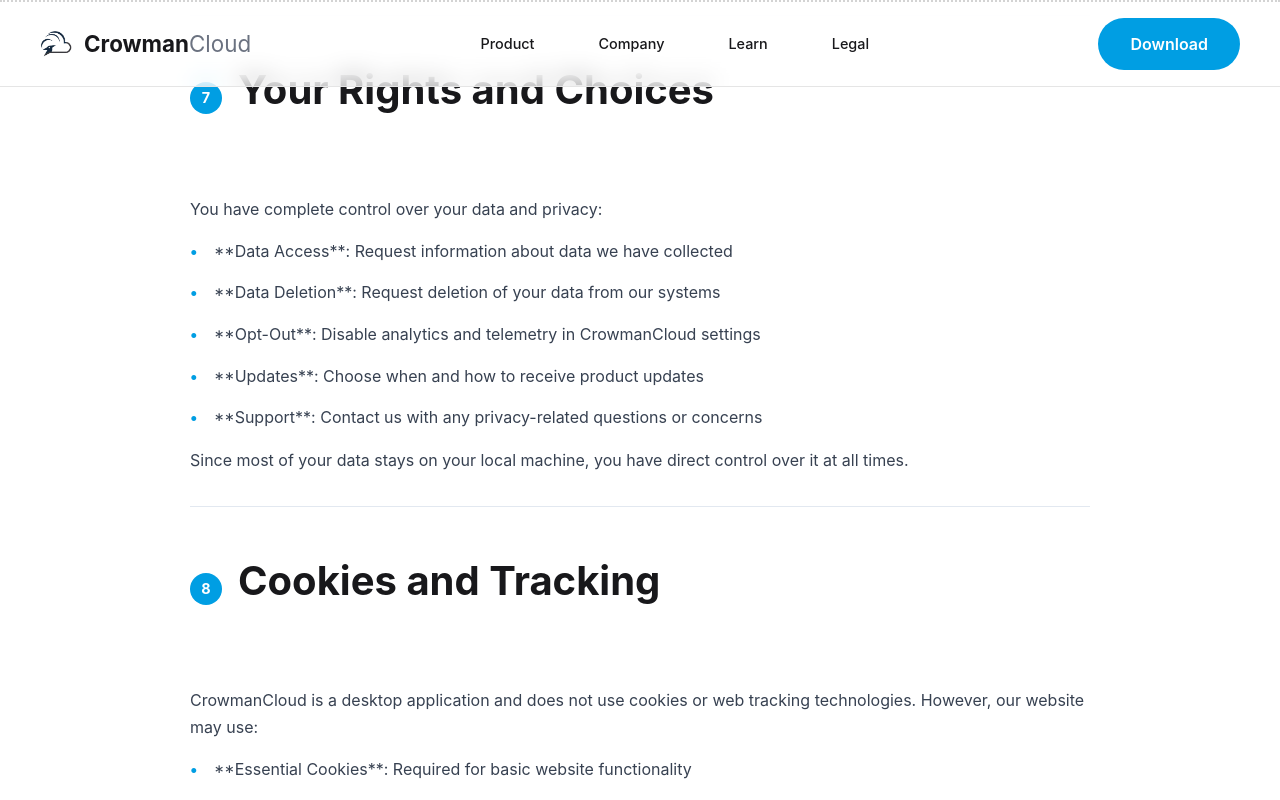
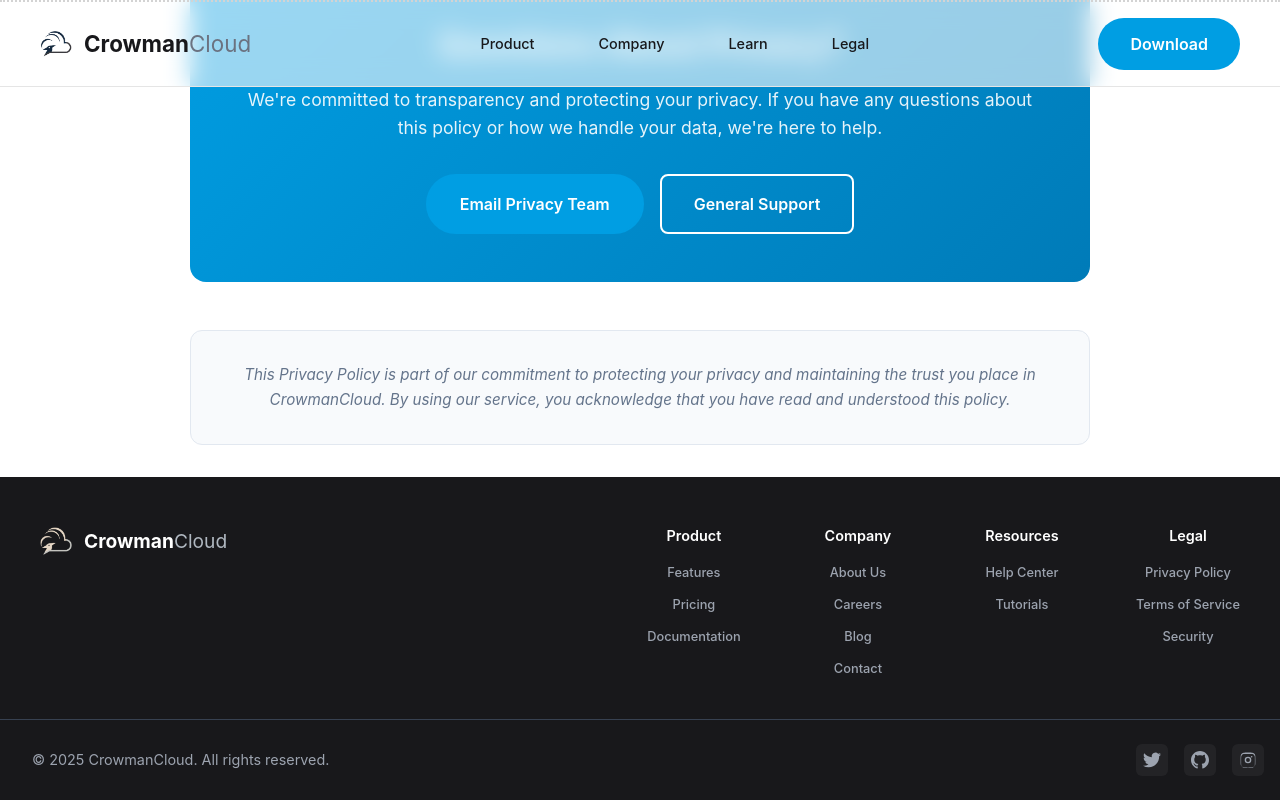
Before and after one commit to shivammm21/crowmancloud-web-deploy, a React (Vite) app: page / in a window 1280 px wide. Both pictures are taken after a click on the link "Privacy Policy". Built offline with nearby package versions, Linux system fonts and the light colour scheme.

Commit message:
crowmancloud web issue solved

```diff
--- a/src/components/Privacy.css
+++ b/src/components/Privacy.css
@@ -141,12 +141,12 @@
 
 /* Privacy Content */
 .privacy-content {
-  margin-bottom: 3rem;
+  margin-bottom: 2rem;
 }
 
 .privacy-section {
-  margin-bottom: 3rem;
-  padding-bottom: 2rem;
+  margin-bottom: 1.5rem;
+  padding-bottom: 1rem;
   border-bottom: 1px solid #e2e8f0;
 }
 
@@ -155,28 +155,38 @@
   margin-bottom: 0;
 }
 
+/* Summary acts as section header */
 .section-header {
   display: flex;
   align-items: center;
-  gap: 1rem;
-  margin-bottom: 1.5rem;
+  gap: 0.75rem;
+  margin-bottom: 0.4rem;
+  padding: 0.25rem 0; /* larger tap target on mobile */
+  list-style: none; /* remove default marker space */
+  -webkit-tap-highlight-color: rgba(0,0,0,0);
+  user-select: none;
+}
+
+/* Remove native marker in some browsers */
+.section-header::-webkit-details-marker {
+  display: none;
 }
 
 .collapse-toggle {
-  margin-left: 10;
+  margin-left: auto; /* push arrow to the far right */
   background: transparent;
   border: none;
   color: #64748b;
   cursor: pointer;
   padding: 6px;
   border-radius: 6px;
-  opacity: 0;
-  transition: opacity 0.2s ease, background 0.2s ease, color 0.2s ease;
+  opacity: 1; /* always visible */
+  transition: background 0.2s ease, color 0.2s ease;
 }
 
-.section-header:hover .collapse-toggle,
 .collapse-toggle:focus-visible {
-  opacity: 1;
+  outline: 2px solid #94a3b8;
+  outline-offset: 2px;
 }
 
 .collapse-toggle:hover {
@@ -190,6 +200,18 @@
 }
 
 .collapse-icon.is-open {
+  transform: rotate(180deg);
+}
+
+/* Arrow icon inside summary */
+.summary-arrow {
+  margin-left: auto;
+  display: inline-flex;
+  transition: transform 0.2s ease;
+  color: #64748b;
+}
+
+.privacy-section[open] .summary-arrow {
   transform: rotate(180deg);
 }
 
@@ -216,7 +238,8 @@
 }
 
 .section-content {
-  margin-left: 3rem;
+  margin-left: 2rem;
+  margin-top: 0.25rem; /* tighter gap below header */
 }
 
 .collapsible {
@@ -229,7 +252,7 @@
 .collapsible.is-collapsed {
   grid-template-rows: 0fr;
   opacity: 0.95; /* keep slight visibility for smoother transition */
-  margin-top: 0.25rem;
+  margin-top: 0.125rem;
 }
 
 .collapsible > * {
@@ -239,8 +262,14 @@
 .section-content p {
   font-size: 1rem;
   color: #374151;
-  line-height: 1.7;
-  margin-bottom: 1rem;
+  line-height: 1.6;
+  margin-bottom: 0.75rem;
+}
+
+/* Remove extra space before the first paragraph right under a heading */
+.section-content p:first-child,
+.collapsible-inner > p:first-child {
+  margin-top: 0;
 }
 
 .section-content p:last-child {
@@ -251,22 +280,22 @@
   font-size: 1.1rem;
   font-weight: 600;
   color: #18181b;
-  margin: 1.5rem 0 0.75rem 0;
+  margin: 1rem 0 0.5rem 0;
 }
 
 .privacy-list {
-  margin: 1rem 0;
+  margin: 0.5rem 0;
   padding-left: 0;
   list-style: none;
 }
 
 .privacy-list li {
   position: relative;
-  padding-left: 1.5rem;
-  margin-bottom: 0.5rem;
+  padding-left: 1.25rem;
+  margin-bottom: 0.35rem;
   font-size: 1rem;
   color: #374151;
-  line-height: 1.6;
+  line-height: 1.5;
 }
 
 .privacy-list li::before {
@@ -400,7 +429,7 @@
   }
 
   .section-header h2 {
-    font-size: 1.5rem;
+    font-size: 1.35rem;
   }
 
   .privacy-contact {
--- a/src/components/Privacy.jsx
+++ b/src/components/Privacy.jsx
@@ -1,4 +1,4 @@
-import React, { useState } from 'react';
+import React from 'react';
 import './Privacy.css';
 
 const Privacy = () => {
@@ -140,16 +140,7 @@
     }
   ];
 
-  // Track expanded/collapsed state; default to all expanded
-  const [expanded, setExpanded] = useState(() => new Set(sections.map(s => s.id)));
-
-  const toggleSection = (id) => {
-    setExpanded((prev) => {
-      const next = new Set(prev);
-      if (next.has(id)) next.delete(id); else next.add(id);
-      return next;
-    });
-  };
+  // Using native <details>/<summary>, no JS state needed
 
   return (
     <div className="privacy-page">
@@ -196,37 +187,28 @@
           </div>
         </div>
 
-        {/* Privacy Sections */}
+        {/**
+         * Privacy Sections (HIDDEN)
+         * The full accordion rendering from here has been intentionally commented out
+         * so that it does NOT appear on the webpage. The Table of Contents above remains
+         * visible and still lists all 12 items through "Contact Information".
+         *
+         * To restore the sections, re-enable the markup below.
+         */}
+        {false && (
           <div className="privacy-content">
             {sections.map((section, index) => (
-            <section key={section.id} id={section.id} className="privacy-section">
-              <div className="section-header">
+              <details key={section.id} id={section.id} className="privacy-section" aria-labelledby={`${section.id}-summary`}>
+                <summary id={`${section.id}-summary`} className="section-header">
                   <span className="section-number">{index + 1}</span>
                   <h2>{section.title}</h2>
-                <button
-                  type="button"
-                  className="collapse-toggle"
-                  aria-label={expanded.has(section.id) ? `Collapse ${section.title}` : `Expand ${section.title}`}
-                  aria-controls={`${section.id}-content`}
-                  aria-expanded={expanded.has(section.id)}
-                  onClick={() => toggleSection(section.id)}
-                >
-                  <svg
-                    className={`collapse-icon ${expanded.has(section.id) ? 'is-open' : 'is-collapsed'}`}
-                    width="18"
-                    height="18"
-                    viewBox="0 0 24 24"
-                    fill="none"
-                    xmlns="http://www.w3.org/2000/svg"
-                  >
+                  <span className="summary-arrow" aria-hidden="true">
+                    <svg width="18" height="18" viewBox="0 0 24 24" fill="none" xmlns="http://www.w3.org/2000/svg">
                       <path d="M6 9l6 6 6-6" stroke="currentColor" strokeWidth="2" strokeLinecap="round" strokeLinejoin="round" />
                     </svg>
-                </button>
-              </div>
-              <div
-                id={`${section.id}-content`}
-                className={`section-content collapsible ${expanded.has(section.id) ? 'is-open' : 'is-collapsed'}`}
-              >
+                  </span>
+                </summary>
+                <div className="section-content">
                   <div className="collapsible-inner">
                     {section.content.split('\n').map((paragraph, pIndex) => {
                       if (paragraph.trim().startsWith('•')) {
@@ -250,9 +232,10 @@
                     })}
                   </div>
                 </div>
-            </section>
+              </details>
             ))}
           </div>
+        )}
 
         {/* Contact Section */}
         <div className="privacy-contact">
```
Lines whose indentation alone changed are shown as unchanged.
